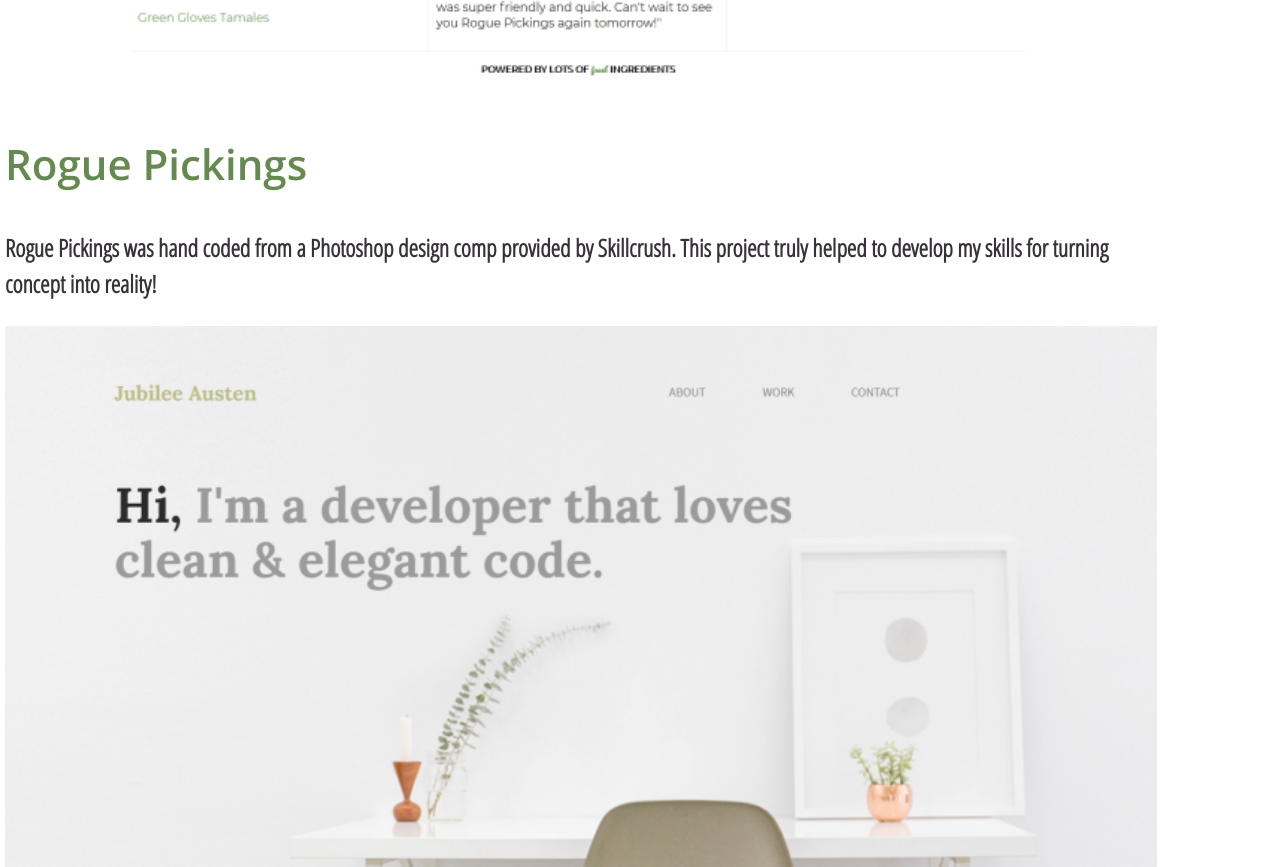
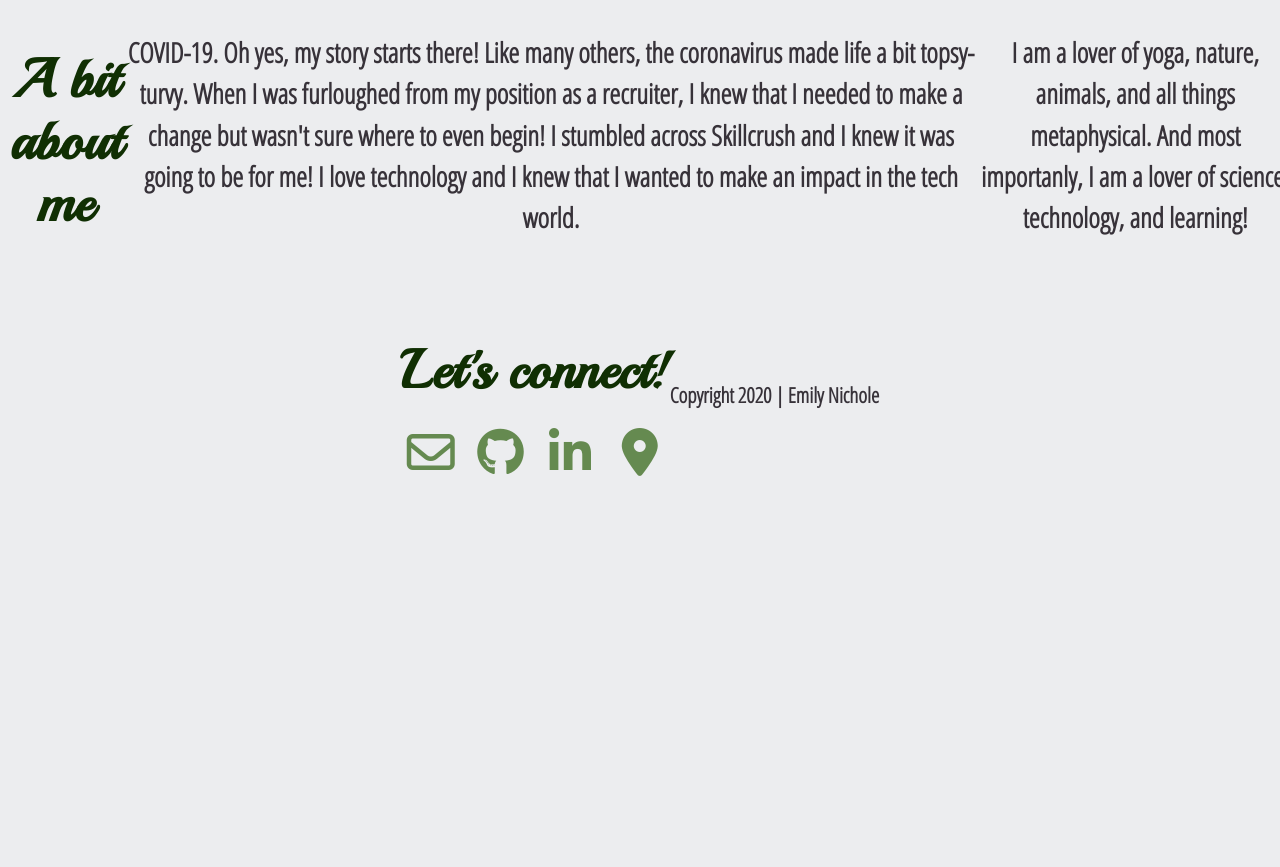
Before and after one commit to emily615/responsive_the_emily_nichole, a website built with Parcel: page index.html in a window 1280 px wide. Shown: the part 918-1785 px from the top of the page. After the commit the page ends 1410 px from the top, so only its background shows below. Built offline with nearby package versions, Linux system fonts and the light colour scheme.

Commit message:
Beginning phase of tablet layout

```diff
--- a/css/main.css
+++ b/css/main.css
@@ -93,9 +93,11 @@ html {
 }
 
 body {
+  background-color: #ecedef;
   font-family: 'Open Sans Condensed',sans-serif;
   font-size: 1.5em;
   font-weight: 600;
+  text-align: center;
   color:#373239;
 }
 
@@ -108,6 +110,7 @@ ul, ol {
 a {
   text-decoration: none;
   color:#658a50;
+  padding: 0px 20px 0px;
 }
 
 a:hover{
@@ -123,23 +126,23 @@ h1 {
 
 h2 {
   font-family: 'Playball', cursive;
-  font-size: 2.5em;
+  font-size: 2.25em;
   color: #102f03;
 }
 
 h3 {
   font-family:'Open Sans', sans-serif;
-  font-size: 1.75em;
+  font-size: 1.5em;
   font-weight: 700;
 }
 
 p {
-  font-size: 1em;
+  font-size: 1.15em;
   line-height: 1.5;
 }
 
 span {
-  font-family: 'Playball',cursive;
+  font-family: 'Playball', cursive;
   font-size: 1.5em;
   color:#658a50;
 }
@@ -148,10 +151,14 @@ img {
   width: 100%;
 }
 
+#work img {
+  height: auto;
+  border: 3px #658a50 solid;
+  border-radius: 5px;
+}
+
 .content-wrapper{
-  width: 90%;
-  margin: 0;
-  margin: 5px;
+  margin: 10px;
 }
 
 /*-----------------Base header - footer styles----------------*/
@@ -165,7 +172,7 @@ footer {
 }
 
 header {
-  padding: 5px;
+  padding: 10px;
 }
 
 header .content-wrapper{
@@ -177,10 +184,91 @@ header .content-wrapper{
 
 header nav {
   display:flex;
+  justify-content: space-between;
+  flex-flow: row wrap;
+  align-items: flex-start;
+
+}
+
+header nav ul{
+  display:flex;
+  justify-content: space-between;
+  width: 100%;
+}
+
+header nav ul li {
+  font-size: 1.5em;
+}
+
+.contact p {
+    font-size: 2em;
+}
+
+footer {
+  text-align: center;
+  flex-direction: row wrap;
+  padding-bottom: 10px;
+}
+
+footer p {
+  padding-top: 20px;
+  margin:0;
+}
+
+footer h2 {
+  display: flex;
+  flex-flow: row wrap;
+  margin: 50px 0px 0px;
+}
+
+footer .contact-icons {
+  display: flex;
+  justify-content: space-between;
+  align-items: center;
   flex-flow: row wrap;
 }
 
+footer .contact-icons p {
+  width: 60px;
+  height: 60px;
+  display: flex;
+  justify-content: center;
+  align-items: center;
+}
 
+footer .social-icons p i {
+  color: #658a50;
+  margin: 0px 0px 25px;
+}
+
+footer .copyright {
+  margin: 20px 0;
+}
+
+footer .copyright p {
+  font-size: .875em;
+}
+
+
+/* -----------------Mobile Styles ----------------------------------- */
+
+/* Portfolio Work area */
+
+#work h2 {
+  margin: 45px 0;
+}
+
+#work h3 {
+  margin: 0;
+}
+#work p {
+  margin: 0;
+}
+
+#work .project-image{
+  display:flex;
+  justify-content: center;
+}
 
 
 /* ==========================================================================
@@ -271,7 +359,52 @@ header nav {
    Modify as content requires.
    ========================================================================== */
 
-@media only screen and (min-width: 35em) {
+@media only screen and (min-width: 768px) {
+  /*Tablet Styles Here*/
+
+  /*General Styles*/
+
+.content-wrapper {
+  display: flex;
+  width: 100%;
+}
+
+header .content-wrapper{
+  background: url('../img/workspace2.png');
+  background-size: cover;
+  background-position: center;
+  display:flex;
+  justify-content: space-between;
+  align-items: flex-start;
+  flex-flow: row wrap;
+}
+
+header h1 {
+  display: flex;
+  justify-content: flex-start;
+}
+
+header p {
+  text-align: left;
+}
+
+header nav {
+  display: flex;
+  justify-content: flex-start;
+}
+
+header nav ul li a {
+  background-color:rgba(101, 138, 80, 0.6);
+  border-radius: 10px;
+  color:#102f03;
+  font-weight: bolder;
+  margin: 0px 5px;
+}
+
+
+
+
+
   /* Style adjustments for viewports that meet the condition */
 }
 
--- a/index.html
+++ b/index.html
@@ -21,6 +21,7 @@
   <link href="https://fonts.googleapis.com/css2?family=Playball&display=swap" rel="stylesheet">
   <link href="https://fonts.googleapis.com/css2?family=Open+Sans+Condensed:wght@300&family=Open+Sans:wght@600&display=swap" rel="stylesheet">
 
+  <script src="https://kit.fontawesome.com/44117f4cb0.js" crossorigin="anonymous"></script>
 
   <meta name="theme-color" content="#fafafa">
 </head>
@@ -32,7 +33,9 @@
     <div class="content-wrapper">
       <div class="half-width">
         <h1>Hey! I'm Emily.</h1>
-        <p>I'm a beginner web developer based in Northern New Jersey. Let's make something <span>awesome.</span></p>
+        <p>I'm a beginner web developer based in Northern New Jersey.
+          <br> Let's make something <span>awesome.</span>
+        </p>
       </div>
       <div class="half-width">
         <nav>
@@ -50,6 +53,7 @@
     <section id="work">
       <div class="content-wrapper">
         <h2>My Portfolio</h2>
+          <div class="project-wrapper">
             <div class="project-image">
               <a href="rogue/index.html" target="_blank"><img src="img/rogue-pickings-thumbnail.png" alt="Rogue Pickings"/></a>
             </div>
@@ -58,7 +62,7 @@
               <p>Rogue Pickings was hand coded from a Photoshop design comp provided by Skillcrush. This project truly helped to develop my skills for turning concept into reality!</p>
             </div>
           </div>
-        <div class="content-wrapper">
+          <div class="project-wrapper">
             <div class="project-image">
               <a href="jubilee/index.html" target ="_blank"><img src="img/jubilee-thumbnail.png" alt="Jubilee Austen"/></a>
             </div>
@@ -67,7 +71,7 @@
               <p>This was the first website I coded - EVER! This was a project facilitated by Skillcrush and was coded by hand using my newly acquired knowledge of HTML & CSS.</p>
             </div>
           </div>
-            <div class="content-wrapper">
+          <div class="project-wrapper">
             <div class="project-image">
               <a href="unplugged/index.html" target="_blank"><img src="img/unplugged.jpg" alt="Unplugged"/></a>
             </div>
@@ -76,10 +80,12 @@
               <p>The Unplugged project was the first fully responsive multi page website I coded. This project was so much fun (and a bit frustrating at times) and it helped me to truly work on my responsive coding skills.  </p>
             </div>
           </div>
+        </div> <!--- project/work content ends here-->
     </section>
+</main>
 
     <section id="about">
-      <div class=".content-wrapper">
+      <div class="content-wrapper">
         <h2>A bit about me</h2>
         <div class="half-width">
         <p>COVID-19. Oh yes, my story starts there! Like many others, the coronavirus made life a bit topsy-turvy. When I was furloughed from my position as a recruiter, I knew that I needed to make a change but wasn't sure where to even begin! I stumbled across Skillcrush and I knew it was going to be for me! I love technology and I knew that I wanted to make an impact in the tech world. </p>
@@ -91,25 +97,28 @@
     </section>
 
     <footer id="contact">
-          <div class=".content-wrapper">
+      <div class="contact">
         <h2>Let's connect!</h2>
-            <div class="third-width">
-              <a href="mailto:emilynmartinez615@gmail.com"><img src="img/mail.png" alt="mail icon" class="center"/></a>
-              <h3>Email Me </h3>
-          </div>
-          <div class="third-width">
-              <a href="https://github.com/emily615" target="_blank"><img src="img/github.png" alt="github icon" /></a>
-              <a href="https://www.linkedin.com/in/emilymartinez615/" target="_blank"><img src="img/linkedin.png" alt="linkedin icon" /></a>
-              <h3>Follow Me</h3>
-          </div>
-          <div class ="third-width">
-            <img src="img/place.png" alt="location icon" class="center"/>
-            <h3>Butler, N.J., USA</h3>
+        <div class="contact-icons">
+          <p>
+            <a href="mailto:emilynmartinez615@gmail.com"><i class="far fa-envelope"></i></a>
+          </p>
+          <p>
+            <a href="https://github.com/emily615" target="_blank"><i class="fab fa-github"></i></a>
+          </p>
+          <p>
+           <a href="https://www.linkedin.com/in/emilymartinez615/" target="_blank"><i class="fab fa-linkedin-in"></i></a>
+         </p>
+         <p>
+          <a href="https://goo.gl/maps/eGgcGLTtxkeyEwc76" target="blank"><i class="fas fa-map-marker-alt"></i></a>
+        </p>
       </div>
     </div>
+
+  <div class="copyright">
+    <p>Copyright 2020 | Emily Nichole</p>
+  </div>
 </footer>
-    </main>
-
 
 
 
```
Lines whose indentation alone changed are shown as unchanged.
